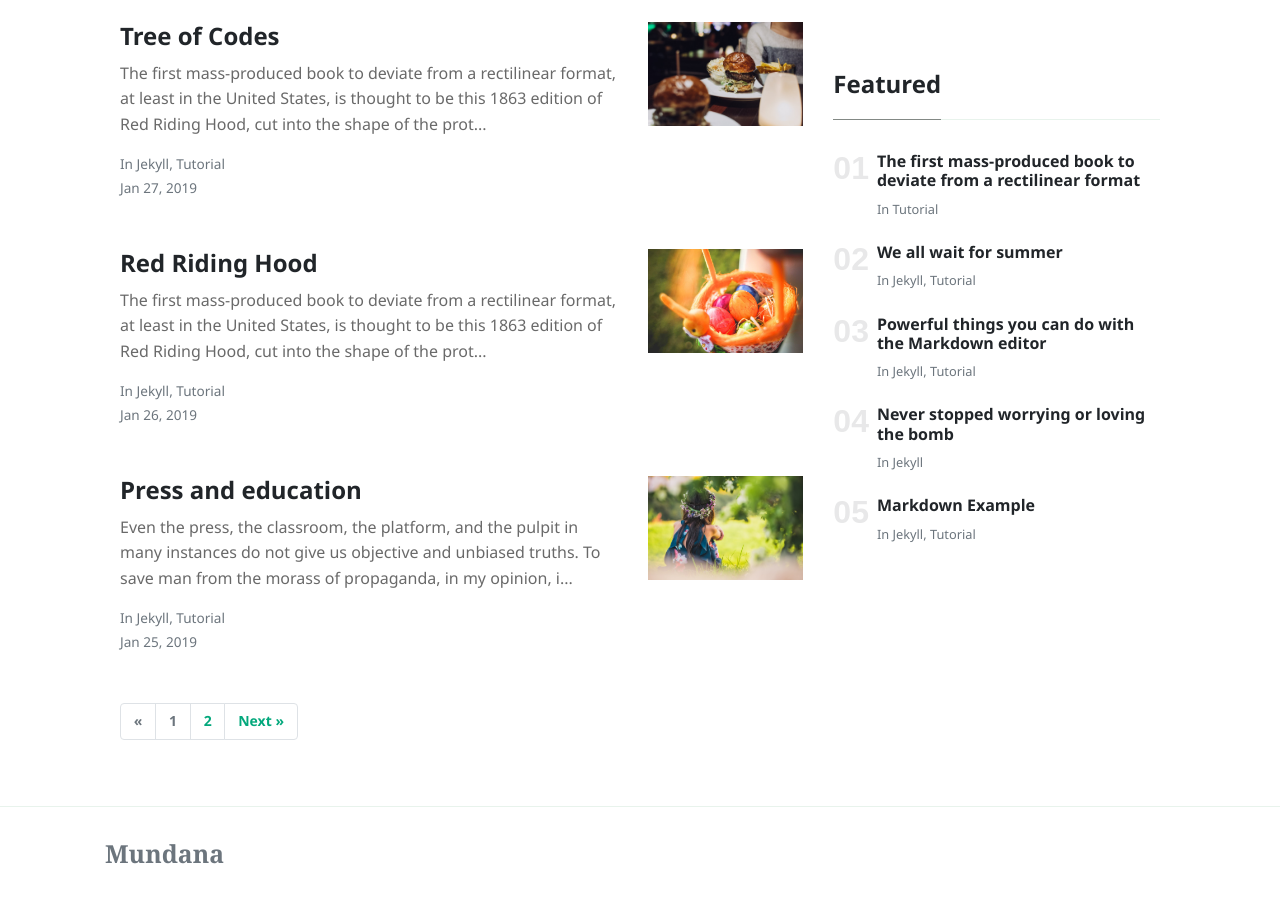
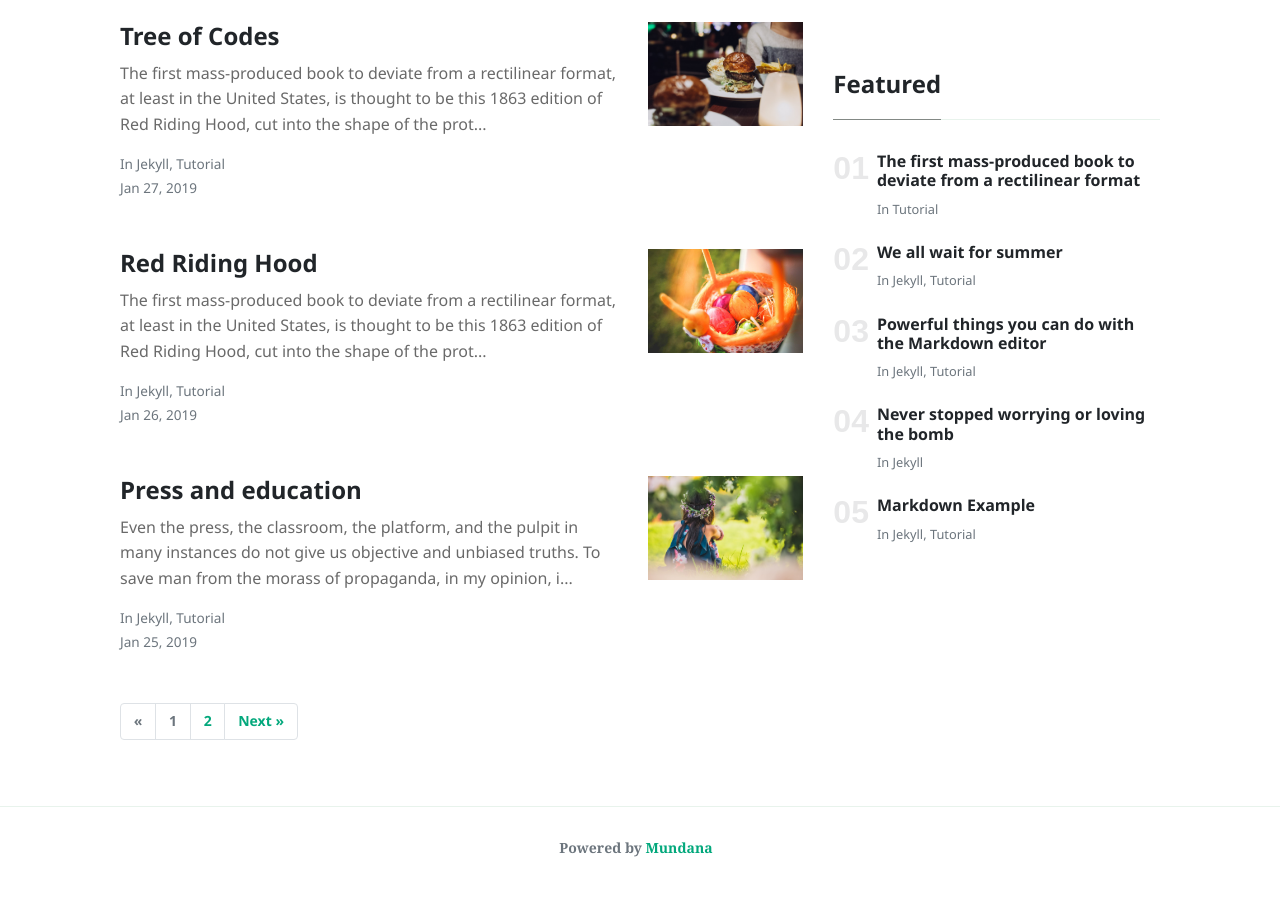
Before and after one commit to jazmynhuang/jazmynhuang.github.io, a Jekyll site: the page built from index.html, in a window 1280 px wide and 900 px high, scrolled down 1707 px. Built offline with Jekyll 4.4.1, drawn with Linux system fonts in a browser that asks for light colours; nearby versions of some CDN libraries; the list of posts is cut into pages by our own code.

Commit message:
Clean up and center footer

```diff
--- a/_includes/menu-header.html
+++ b/_includes/menu-header.html
@@ -9,9 +9,3 @@
 <li class="nav-item">
 <a class="nav-link" href="{{site.baseurl}}/contact.html">Contact</a>
 </li>
-<li class="nav-item">
-<a target="_blank" class="nav-link" href="https://www.wowthemes.net/themes/mundana-wordpress/">WP</a>
-</li>
-<li class="nav-item">
-<a target="_blank" class="nav-link" href="https://www.wowthemes.net/themes/mundana-ghost/">Ghost</a>
-</li>
--- a/_layouts/default.html
+++ b/_layouts/default.html
@@ -75,14 +75,16 @@
     <!-- Footer -->
     <footer class="bg-white border-top p-3 text-muted small">
         <div class="container">
-        <div class="row align-items-center justify-content-between">
+        <div class="row align-items-center justify-content-center">
             <div>
-                <span class="navbar-brand mr-2 mb-0"><strong>Mundana</strong></span>
+                <div style="display: flex; align-items: center; justify-content: center; height: 50px;">
+                    <span class="navbar-brand mr-2 mb-0" style="font-size: 14px;">
+                        <strong>Powered by <a href="https://github.com/wowthemesnet/mundana-theme-jekyll" style="text-decoration: none;">Mundana</a></strong>
+                      </span>
+                  </div>
                 <!-- <span>Copyright © <script>document.write(new Date().getFullYear())</script>.</span> -->
-
                 <!--  Github Repo Star Btn-->
                 <!-- <a class="text-dark ml-1" target="_blank" href="https://github.com/wowthemesnet/mundana-theme-jekyll"><i class="fab fa-github"></i> Fork on Github</a> -->
-
             </div>
             <!-- <div>
                 Made with <a target="_blank" class="text-dark font-weight-bold" href="https://www.wowthemes.net/mundana-jekyll-theme/"> Mundana Jekyll Theme </a> by <a class="text-dark" target="_blank" href="https://www.wowthemes.net">WowThemes</a>.
```
Also changed, not shown: README.md.
